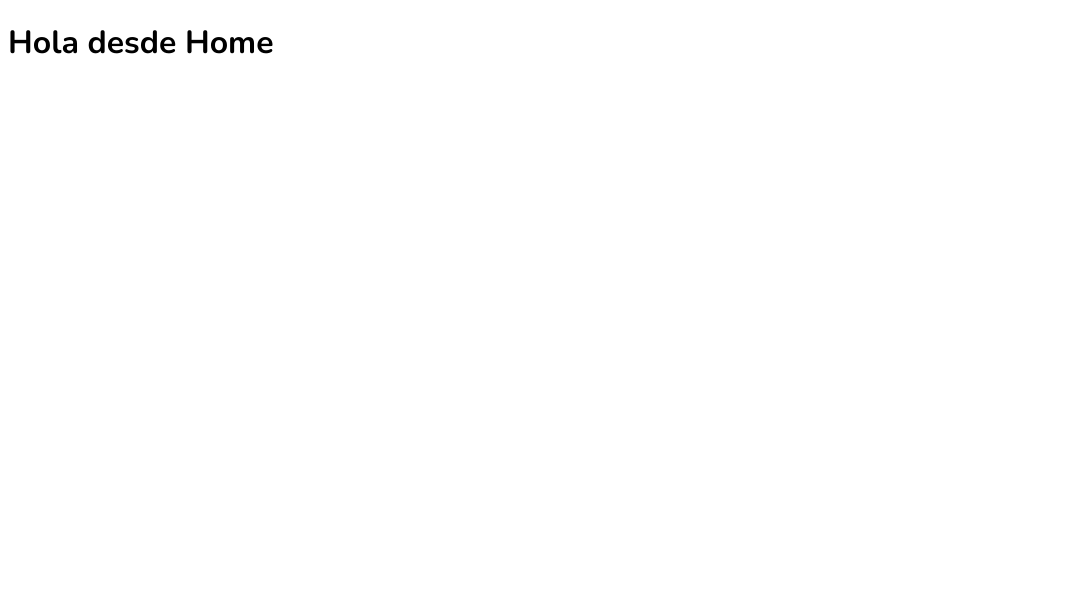
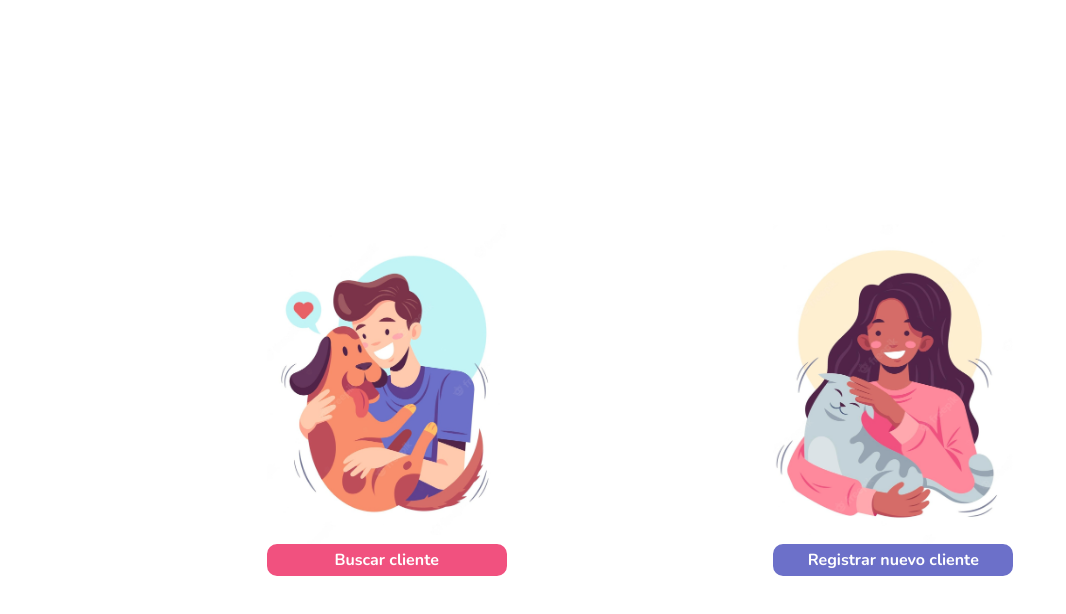
Before and after one commit to IsabelaCeballos/VetAppFront, a React (Create React App) app: page / in a window 1280 px wide. Shown: the top 614 px of the page, without its empty margins (0-1066 px from the left). Built offline with nearby package versions, Linux system fonts and the light colour scheme.

Commit message:
home centro, botones

```diff
--- a/src/App.js
+++ b/src/App.js
@@ -1,6 +1,6 @@
 import React from 'react';
 import { BrowserRouter, Switch, Route } from 'react-router-dom';
-import './styles/globals.css'
+
 /** Páginas */
 import { Home } from './pages/Home'
 import { SearchUser } from './pages/SearchUser'
@@ -10,9 +10,8 @@ import { NewUser } from './pages/NewUser'
 import { NewPet } from './pages/NewPet'
 import { NewMedicines } from './pages/NewMedicines'
 
-
 /** Estilos globales */
-
+import './styles/globals.css'
 
 /** Contexto */
 export const App = () => {
--- /dev/null
+++ b/src/components/button/Button.jsx
@@ -0,0 +1,57 @@
+import React, {useState} from 'react';
+import { Link } from 'react-router-dom';
+
+/*Ejemplo de como usar los botones:
+    <Button fillColor="#F1517F" borderColor="#F1517F" goTo="/">Guardar</Button>
+    <Button borderColor="#F1517F" goTo="/searchuser">Eliminar</Button>
+    <Button borderColor="#6C70C9" width="15rem" goTo="/viewpets">Registrar nuevo cliente</Button>
+    <Button borderColor="#E86166" width="15rem" goTo="/viewmedicine">Buscar cliente</Button>
+*/
+
+
+export const Button = (props) => {
+    const {fillColor, borderColor, width, goTo ,children } = props;
+
+    const [isHovering, setIsHovering] = useState(false);
+
+    const handleMouseEnter = () => {
+        setIsHovering(true);
+    };
+
+    const handleMouseLeave = () => {
+        setIsHovering(false);
+    };
+    const buttonStyle = {
+        width: width ? width : "8rem" ,
+        height: "2rem",
+        fontWeight: "bolder",
+        color: fillColor? "white" :borderColor,
+        backgroundColor: fillColor? fillColor: "white",
+        borderRadius: "10px",
+        border: `solid 2px ${borderColor}`,
+        fontSize: "1rem",
+        cursor: "pointer"
+    }
+    const buttonStyleHover = {
+        width: width ? width : "8rem" ,
+        height: "2rem",
+        fontWeight: "bolder",
+        color: fillColor? borderColor :"white",
+        backgroundColor: fillColor? "white" :borderColor,
+        borderRadius: "10px",
+        border: `solid 2px ${borderColor}`,
+        fontSize: "1rem",
+        cursor: "pointer"
+    }
+
+    return (
+        <Link to={goTo}>
+            <button
+                style={isHovering?buttonStyleHover:buttonStyle}
+                onMouseEnter={handleMouseEnter}
+                onMouseLeave={handleMouseLeave}>
+                {children}
+            </button>
+        </Link>
+    )
+}
--- a/src/pages/Home.jsx
+++ b/src/pages/Home.jsx
@@ -1,8 +1,52 @@
 import React from 'react';
+import { Button } from '../components/button/Button';
+
+import user_dog  from "../assets/user_dog.png";
+import user_cat  from "../assets/user_cat.png";
 
 export const Home = () => {
 
+    const todoItem = {
+        display: "flex",
+        flexDirection: "column",
+        alignItems: "center"
+    }
+    const imgPet = {
+        width: "15rem",
+        height: "20rem"
+    }
+    const contentItems = {
+        width: "100%",
+        height: "100vh",
+        display: "flex",
+        justifyContent: "space-evenly",
+        alignItems: "center"
+    }
+
     return (
-        <h1>Hola desde Home</h1>
+        <>
+            <section style={contentItems}>
+                <div style={todoItem}>
+                    <img style={imgPet}  src={user_dog} alt="pet" />
+                    <Button
+                        fillColor="#F1517F"
+                        borderColor="#F1517F"
+                        width="15rem"
+                        goTo="/searchuser">
+                        Buscar cliente
+                    </Button>
+                </div>
+                <div style={todoItem}>
+                    <img style={imgPet}  src={user_cat} alt="pet" />
+                    <Button
+                        fillColor="#6C70C9"
+                        borderColor="#6C70C9"
+                        width="15rem"
+                        goTo="/newuser">
+                        Registrar nuevo cliente
+                    </Button>
+                </div>
+            </section>
+        </>
     )
 }
--- a/src/styles/globals.css
+++ b/src/styles/globals.css
@@ -1,3 +1,5 @@
-body {
+* {
+    margin: 0;
+    padding: 0;
     font-family: "Nunito";
 }
```
